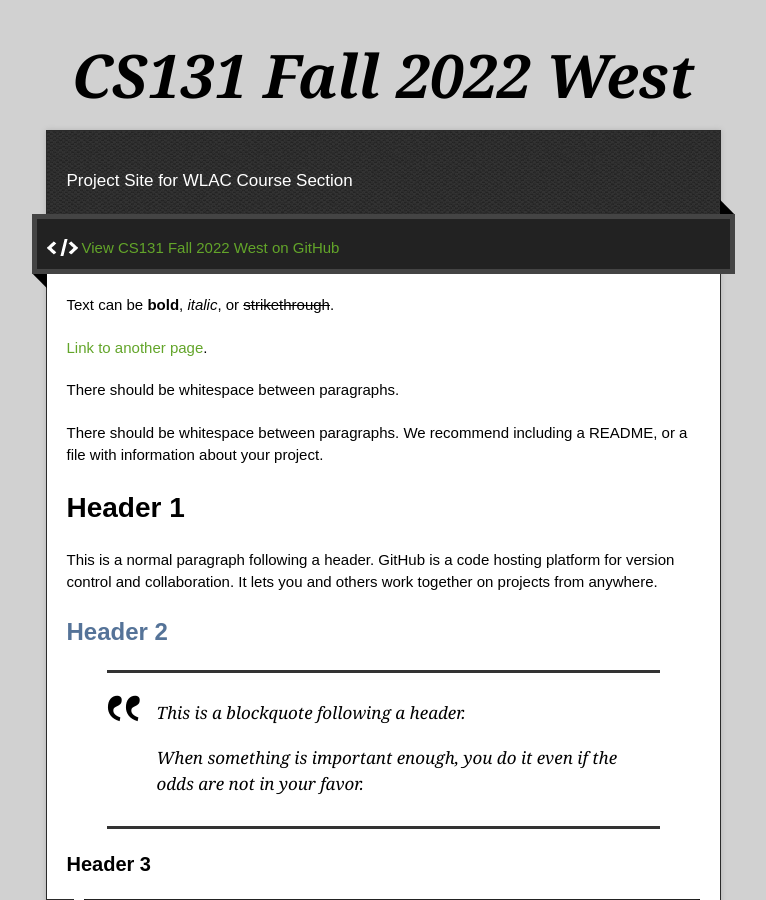
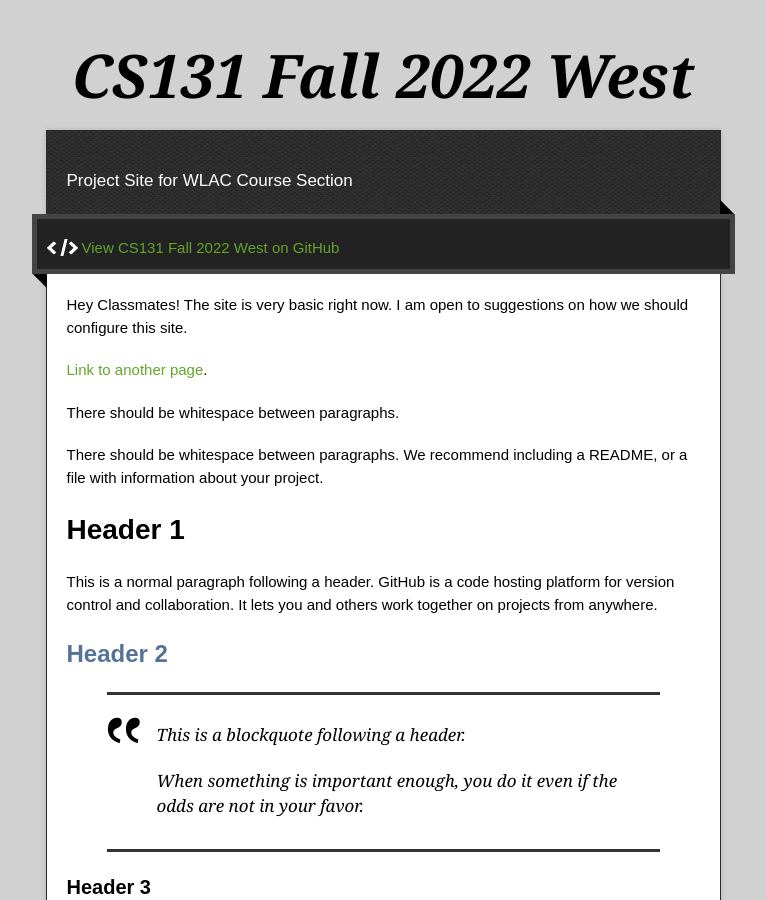
Before and after one commit to pages-themes/time-machine, a Jekyll site: the page built from index.md, in a window 1280 px wide and 900 px high. Shown: the whole window, without its empty margins (257-1023 px from the left). Built offline with Jekyll 4.4.1, drawn with Linux system fonts in a browser that asks for light colours.

Commit message:
Update index.md

```diff
--- a/index.md
+++ b/index.md
@@ -2,7 +2,7 @@
 layout: default
 ---
 
-Text can be **bold**, _italic_, or ~~strikethrough~~.
+Hey Classmates! The site is very basic right now. I am open to suggestions on how we should configure this site.
 
 [Link to another page](./another-page.html).
 
```
